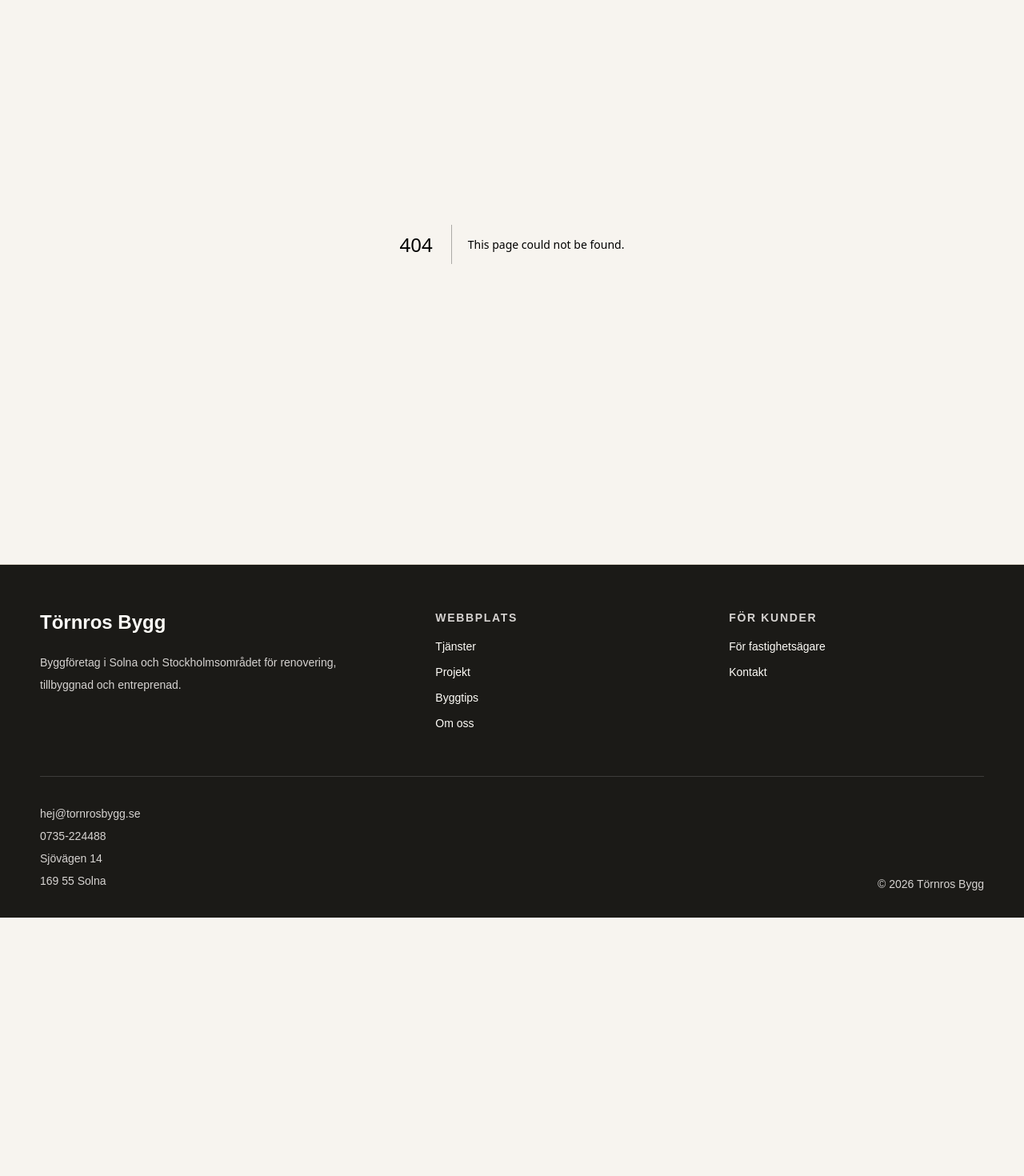
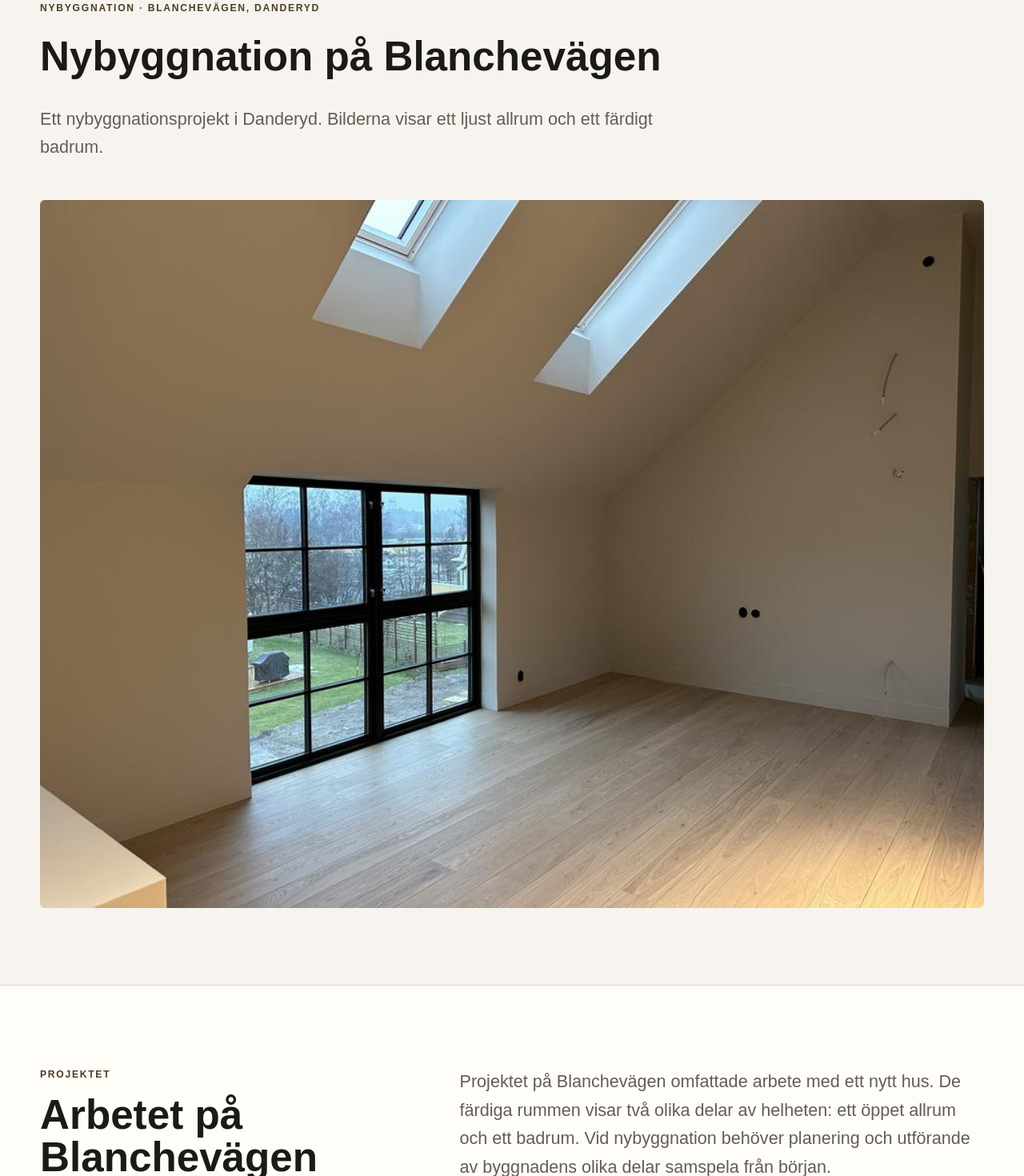
Before and after one commit to tornrosdaniel-cell/tornrosbygg-web, a Next.js app: page /projekt/nybyggnation-blanchevagen-danderyd in a window 1280 px wide. Before the commit this address had no page. Shown: the part 176-1646 px from the top of the page at 80% size. Before the commit the page ends 1323 px from the top, so only its background shows below. Built offline with nearby package versions, Linux system fonts and the light colour scheme.

Commit message:
Add src/app/projekt/nybyggnation-blanchevagen-danderyd/page.tsx

```diff
--- /dev/null
+++ b/src/app/projekt/nybyggnation-blanchevagen-danderyd/page.tsx
@@ -0,0 +1,23 @@
+import type { Metadata } from "next";
+import { ProjectDetail, type Project } from "@/components/project-detail";
+
+export const metadata: Metadata = {
+  title: "Nybyggnation på Blanchevägen, Danderyd | Törnros Bygg",
+  description: "Se färdiga miljöer från ett nybyggnationsprojekt på Blanchevägen i Danderyd.",
+  alternates: { canonical: "/projekt/nybyggnation-blanchevagen-danderyd/" },
+};
+
+const project: Project = {
+  title: "Nybyggnation på Blanchevägen",
+  location: "Blanchevägen, Danderyd",
+  category: "Nybyggnation",
+  intro: "Ett nybyggnationsprojekt i Danderyd. Bilderna visar ett ljust allrum och ett färdigt badrum.",
+  details: "Projektet på Blanchevägen omfattade arbete med ett nytt hus. De färdiga rummen visar två olika delar av helheten: ett öppet allrum och ett badrum. Vid nybyggnation behöver planering och utförande av byggnadens olika delar samspela från början.",
+  image: "/images/projects/blanchevagen/nybyggnation-allrum-danderyd.jpeg",
+  imageAlt: "Ljust allrum i nybyggnation på Blanchevägen i Danderyd",
+  width: 964, height: 723,
+  secondaryImage: { src: "/images/projects/blanchevagen/nybyggnation-mikrocementbadrum-danderyd.jpeg", alt: "Badrum i nybyggnation på Blanchevägen i Danderyd", width: 2048, height: 1536 },
+  service: { href: "/tjanster/nybyggnation/", label: "Läs om nybyggnation" },
+};
+
+export default function Page() { return <ProjectDetail project={project} />; }
```
